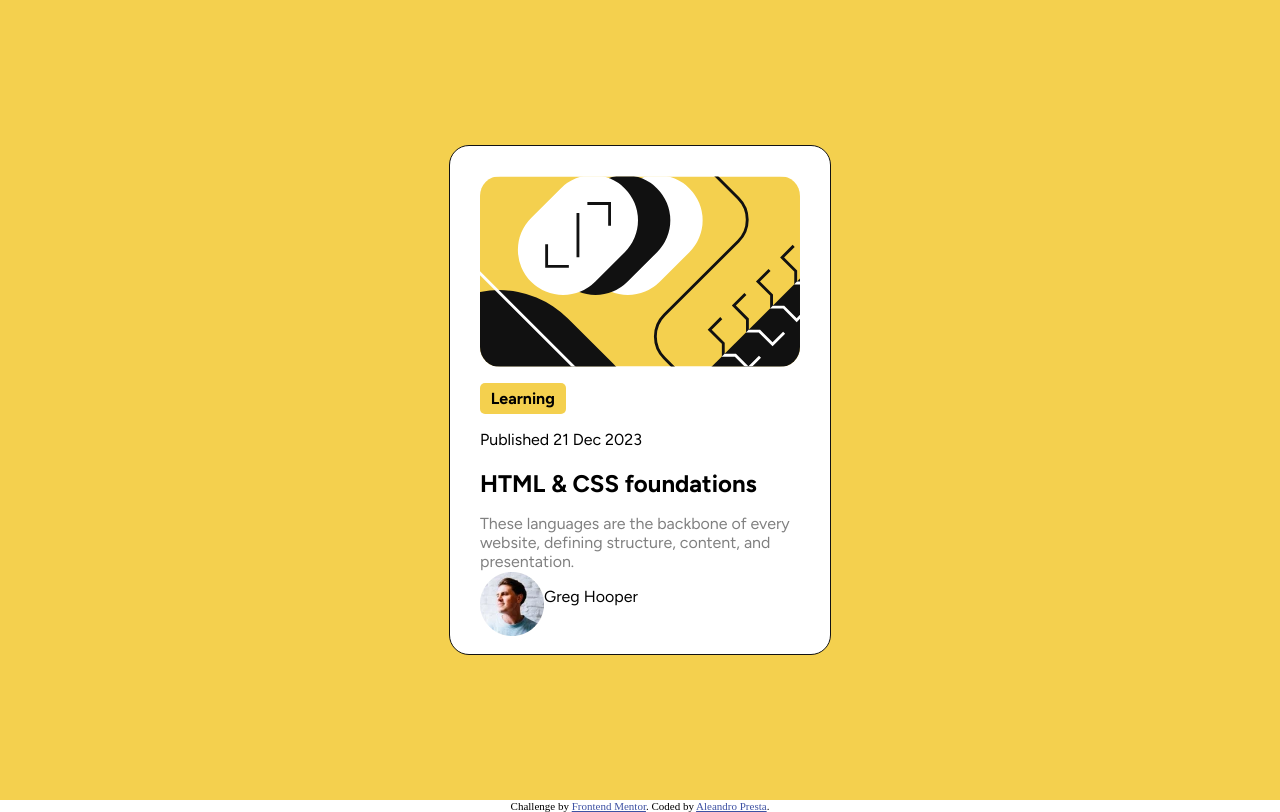
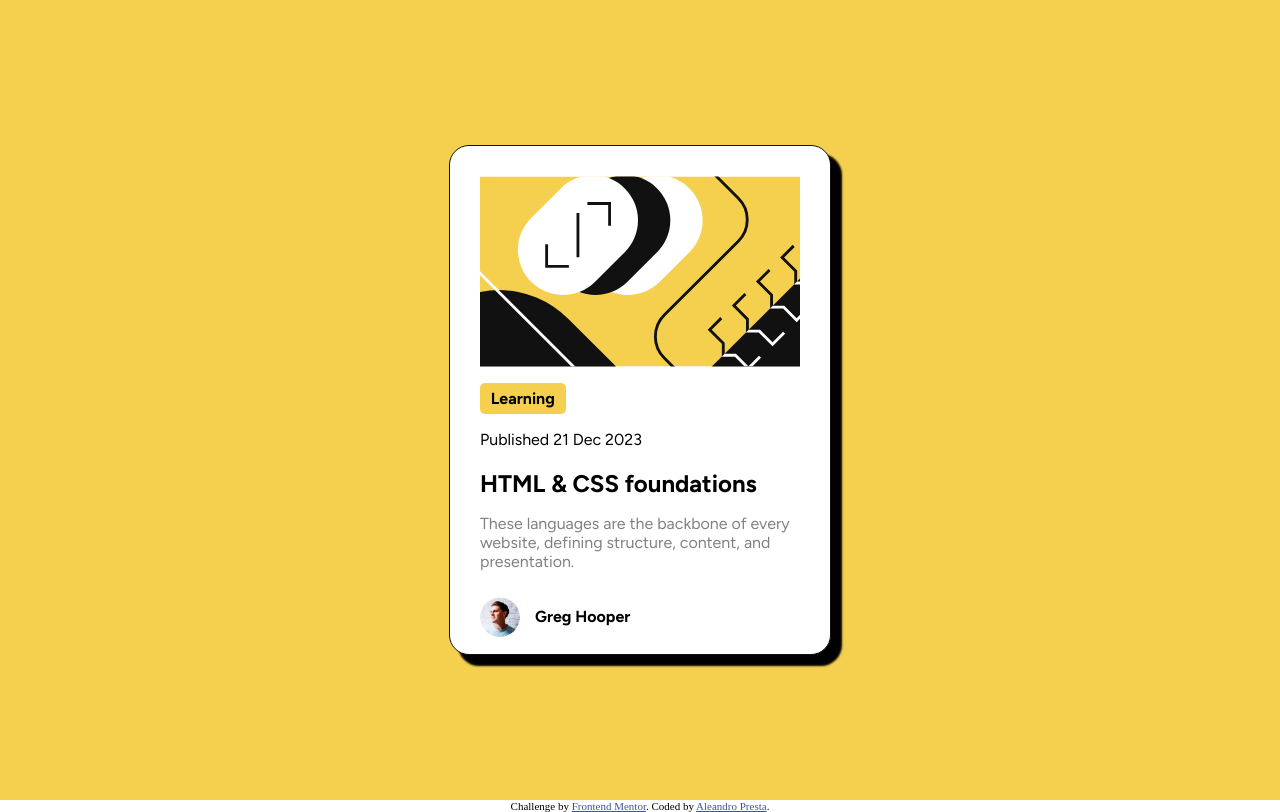
Before and after one commit to AleandroPresta/blog-preview-card, a plain HTML site: page index.html in a window 1280 px wide. Drawn offline with Linux system fonts and the light colour scheme.

Commit message:
Finishing desktop design

```diff
--- a/styles.css
+++ b/styles.css
@@ -33,16 +33,28 @@
     background-color: var(--white-neutral);
     padding: 30px;
 
+    box-shadow: 10px 10px 2px 1px black;
+
     font-family: "Figtree", sans-serif;
   }
 
   .profile-container {
     display: flex;
     flex-direction: row;
+    justify-content: left;
+    align-items: center;
+    margin-top: 20px;
   }
 
-  img {
+  .profile-container > img {
+    height: 40px;
+    width: 40px;
+    margin-right: 15px;
     border-radius: 20px;
+  }
+
+  .profile-container > p {
+    font-weight: 700;
   }
 
   .article-text {
@@ -61,6 +73,3 @@
   .body-text {
     margin-bottom: 0px;
   }
-
-  /* Uncomment if you want to use a custom font family */
-  /* font-family: "Figtree", sans-serif; */
```
